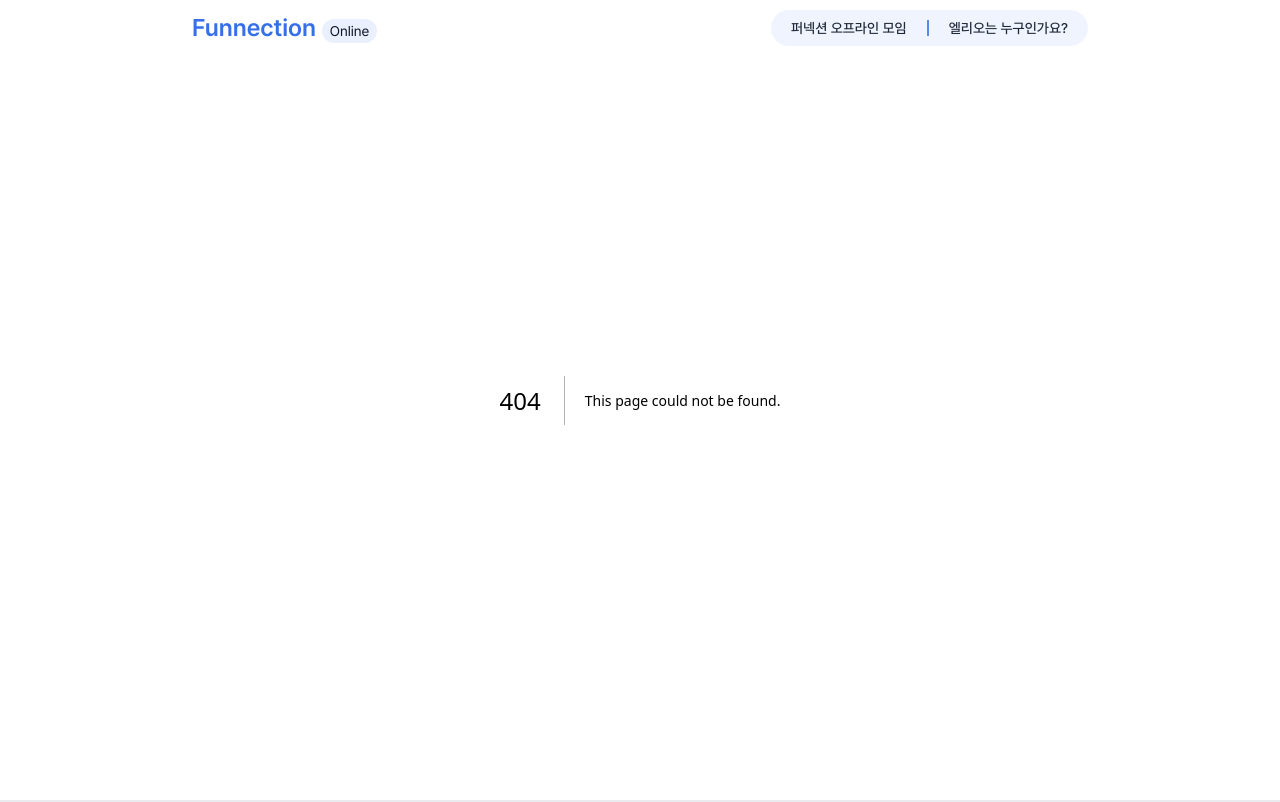
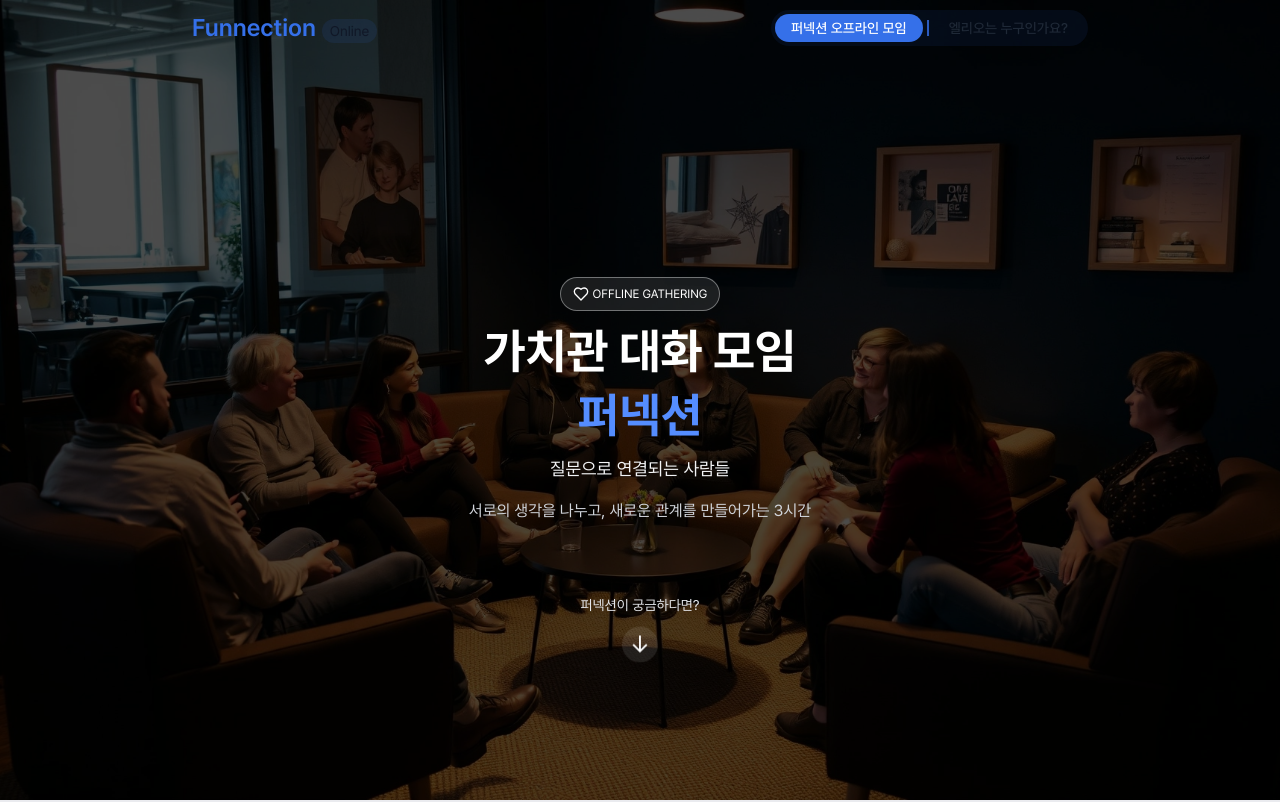
Before and after one commit to LuisKlopp/funnection-online, a Next.js app: page /about-funnection in a window 1280 px wide. Before the commit this address had no page. Shown: the top 802 px of the page. Built offline with nearby package versions, Linux system fonts and the light colour scheme.

Commit message:
Feat: 지금까지 한거

```diff
--- a/app/(home)/_components/BottomGatherBar.tsx
+++ b/app/(home)/_components/BottomGatherBar.tsx
@@ -1,6 +1,7 @@
 "use client";
 
 import { ArrowRight, Users } from "lucide-react";
+import Link from "next/link";
 
 import { cn } from "@/lib/utils";
 import { useScrollStore } from "@/store/scroll.store";
@@ -74,8 +75,8 @@ export const BottomGatherBar = () => {
               </p>
             </div>
           </div>
-          <button
-            type="button"
+          <Link
+            href="/about-funnection"
             className={cn(
               "btn-press-in box-shadow-2 flex items-center gap-2 rounded-2xl border-[1.5px] px-3 py-2 text-xs font-semibold transition-all duration-300",
               scrolled
@@ -83,9 +84,9 @@ export const BottomGatherBar = () => {
                 : "border-primaryNavy/90 text-primaryNavy/90"
             )}
           >
-            구경하기
+            자세히 보기
             <ArrowRight className="h-4 w-4" />
-          </button>
+          </Link>
         </div>
       </div>
     </div>
--- /dev/null
+++ b/app/about-elio/page.tsx
@@ -0,0 +1,3 @@
+export default function AboutElio() {
+  return <div className="bg-lightNavy min-h-svh"></div>;
+}
--- /dev/null
+++ b/app/about-funnection/AboutFunnectionPageClient.tsx
@@ -0,0 +1,9 @@
+import { AboutFunnectionHeroSection } from "./about-funnection-hero-section/AboutFunnectionHeroSection";
+
+export const AboutFunnectionPageClient = () => {
+  return (
+    <div className="mx-auto min-h-svh w-full">
+      <AboutFunnectionHeroSection />
+    </div>
+  );
+};
--- /dev/null
+++ b/app/about-funnection/about-funnection-detail-section/AboutFunnectionDetailSection.tsx
@@ -0,0 +1,3 @@
+export const AboutFunnectionHeroSection = () => {
+  return <div></div>;
+};
--- /dev/null
+++ b/app/about-funnection/about-funnection-hero-section/AboutFunnectionHeroSection.tsx
@@ -0,0 +1,45 @@
+import { Heart } from "lucide-react";
+import Image from "next/image";
+
+import AboutFunnectionImage from "@/public/images/about-funnection-image/about-funnection-main.webp";
+
+export const AboutFunnectionHeroSection = () => {
+  return (
+    <div className="bg-gray-1 relative flex h-svh w-full items-center justify-center">
+      <div className="absolute inset-0 z-10 bg-black/70" />
+      <Image
+        alt="about-funnection-image"
+        src={AboutFunnectionImage}
+        fill
+        className="object-cover"
+        sizes="100vw"
+        unoptimized
+        loading="eager"
+      />
+      <div className="fade-up relative z-11 flex flex-col items-center justify-center gap-4">
+        <div className="bg-gray-1/10 border-gray-1/40 flex items-center gap-1 rounded-full border px-3 py-2 text-xs text-white backdrop-blur">
+          <Heart size={16} /> OFFLINE GATHERING
+        </div>
+        <div className="smd:text-5xl text-center text-3xl font-bold">
+          <span className="text-white">
+            가치관 대화 모임 <br />
+          </span>
+          <div className="smd:h-4 h-1" />
+          <span className="smd:text-5xl text-4xl text-[#558dff]">퍼넥션</span>
+        </div>
+        <span className="text-gray-1 text-lg">질문으로 연결되는 사람들</span>
+        <span className="text-gray-3 text-center text-base leading-6">
+          서로의 생각을 나누고, <br className="smd:hidden" /> 새로운 관계를
+          만들어가는 3시간
+        </span>
+
+        <div className="absolute -bottom-36 flex cursor-pointer flex-col items-center">
+          <span className="text-gray-2 text-sm">퍼넥션이 궁금하다면?</span>
+          <div className="bg-gray-1/10 border-gray-1/40 jump mt-4 flex h-9 w-9 items-center justify-center rounded-full backdrop-blur">
+            <span className="text-2xl text-white">↓</span>
+          </div>
+        </div>
+      </div>
+    </div>
+  );
+};
--- /dev/null
+++ b/app/about-funnection/page.tsx
@@ -0,0 +1,9 @@
+import { AboutFunnectionPageClient } from "./AboutFunnectionPageClient";
+
+export default function AboutFunnection() {
+  return (
+    <div className="bg-lightNavy">
+      <AboutFunnectionPageClient />
+    </div>
+  );
+}
--- a/components/layout/header/Header.tsx
+++ b/components/layout/header/Header.tsx
@@ -26,8 +26,8 @@ export const Header = () => {
     setMobileOpen(false);
   }, [pathname]);
 
-  const isFunnection = pathname === "/funnection";
-  const isElio = pathname === "/elio";
+  const isFunnection = pathname === "/about-funnection";
+  const isElio = pathname === "/about-elio";
 
   return (
     <header
--- a/components/layout/header/HeaderNavDesktop.tsx
+++ b/components/layout/header/HeaderNavDesktop.tsx
@@ -15,7 +15,7 @@ export const HeaderNavDesktop = ({
     <div className="smd:flex hidden">
       <div className="bg-primaryNavy/8 flex items-center rounded-full px-1 py-1">
         <Link
-          href="/funnection"
+          href="/about-funnection"
           className={cn(
             "rounded-full px-4 py-1 text-sm font-medium transition-all duration-200",
             isFunnection
@@ -29,7 +29,7 @@ export const HeaderNavDesktop = ({
         <div className="bg-primaryNavy/80 mx-1 h-4 w-0.5" />
 
         <Link
-          href="/elio"
+          href="/about-elio"
           className={cn(
             "rounded-full px-4 py-1 text-sm font-medium transition-all duration-200",
             isElio
--- a/components/layout/header/HeaderNavMobile.tsx
+++ b/components/layout/header/HeaderNavMobile.tsx
@@ -44,7 +44,7 @@ export const HeaderNavMobile = ({
       >
         <div className="box-shadow-3 bg-white p-2">
           <Link
-            href="/funnection"
+            href="/about-funnection"
             className={cn(
               "block rounded-xl px-4 py-3 text-sm font-medium transition-all duration-200",
               isFunnection
@@ -56,7 +56,7 @@ export const HeaderNavMobile = ({
           </Link>
           <div className="border-gray-2 mx-4 w-[10%] border-b" />
           <Link
-            href="/elio"
+            href="/about-elio"
             className={cn(
               "block rounded-xl px-4 py-3 text-sm font-medium transition-all duration-200",
               isElio
--- a/styles/globals.css
+++ b/styles/globals.css
@@ -94,6 +94,22 @@ body,
 
 .floating-box {
   animation: float 3s ease-in-out infinite;
+}
+
+@keyframes jump {
+  0%,
+  100% {
+    transform: translateY(-25%);
+    animation-timing-function: cubic-bezier(0.8, 0, 1, 1);
+  }
+  50% {
+    transform: none;
+    animation-timing-function: cubic-bezier(0, 0, 0.2, 1);
+  }
+}
+
+.jump {
+  animation: jump 1s infinite;
 }
 
 @layer base {
```
Also changed, not shown: public/images/about-funnection-image/about-funnection-main.webp (added).
